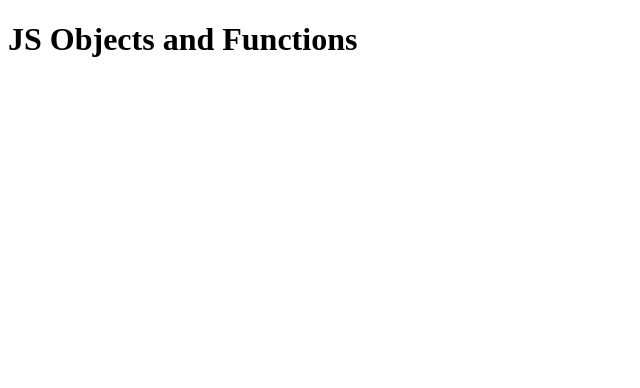
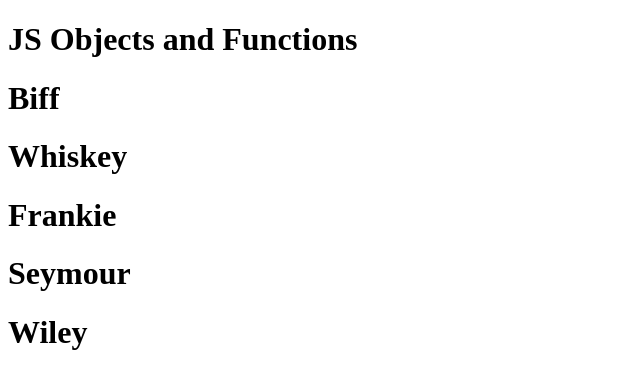
Before and after one commit to ASlayton/jsObjectsFunctions, a plain HTML site: page index.html in a window 1280 px wide. Shown: the whole page, without its empty margins (0-640 px from the left). Drawn offline with Linux system fonts and the light colour scheme.

Commit message:
first class work

```diff
--- a/index.html
+++ b/index.html
@@ -6,6 +6,7 @@
   </head>
   <body>
     <h1>JS Objects and Functions</h1>
+    <div id="pet-names"></div>
     <script src="main.js"></script>
   </body>
 </html>
--- a/main.js
+++ b/main.js
@@ -1 +1,47 @@
-console.log("hello");
+
+var favAnimal = {
+  name: "Amanda",
+  animal: "lemur"
+};
+console.log("favAnimal:", favAnimal.animal);
+console.log("favAnimal:", favAnimal['animal']);
+
+
+var instructorPets = [
+  {
+    instructorName: "Zoe",
+    petName: "Biff",
+    animalType: "cat",
+    isFavorite: false
+  },
+  {
+    instructorName: "Zoe",
+    petName: "Whiskey",
+    animalType: " evil cat",
+    isFavorite: true
+  },
+  {
+    instructorName: "Lauren",
+    petName: "Frankie",
+    animalType: "sweet dog",
+    isFavorite: true
+  },
+  {
+    instructorName: "Callen",
+    petName: "Seymour",
+    animalType: "one eyed dog",
+    isFavorite: true
+  },
+  {
+    instructorName: "Callen",
+    petName: "Wiley",
+    animalType: "destructive dog",
+    isFavorite: false
+  },
+];
+
+console.log("instructor pets:", instructorPets);
+var petNameElement = document.getElementById('pet-names');
+for(var i = 0; i < instructorPets.length; i++){
+  petNameElement.innerHTML += "<h1>" + instructorPets[i].petName + "</h1>";
+};
```
